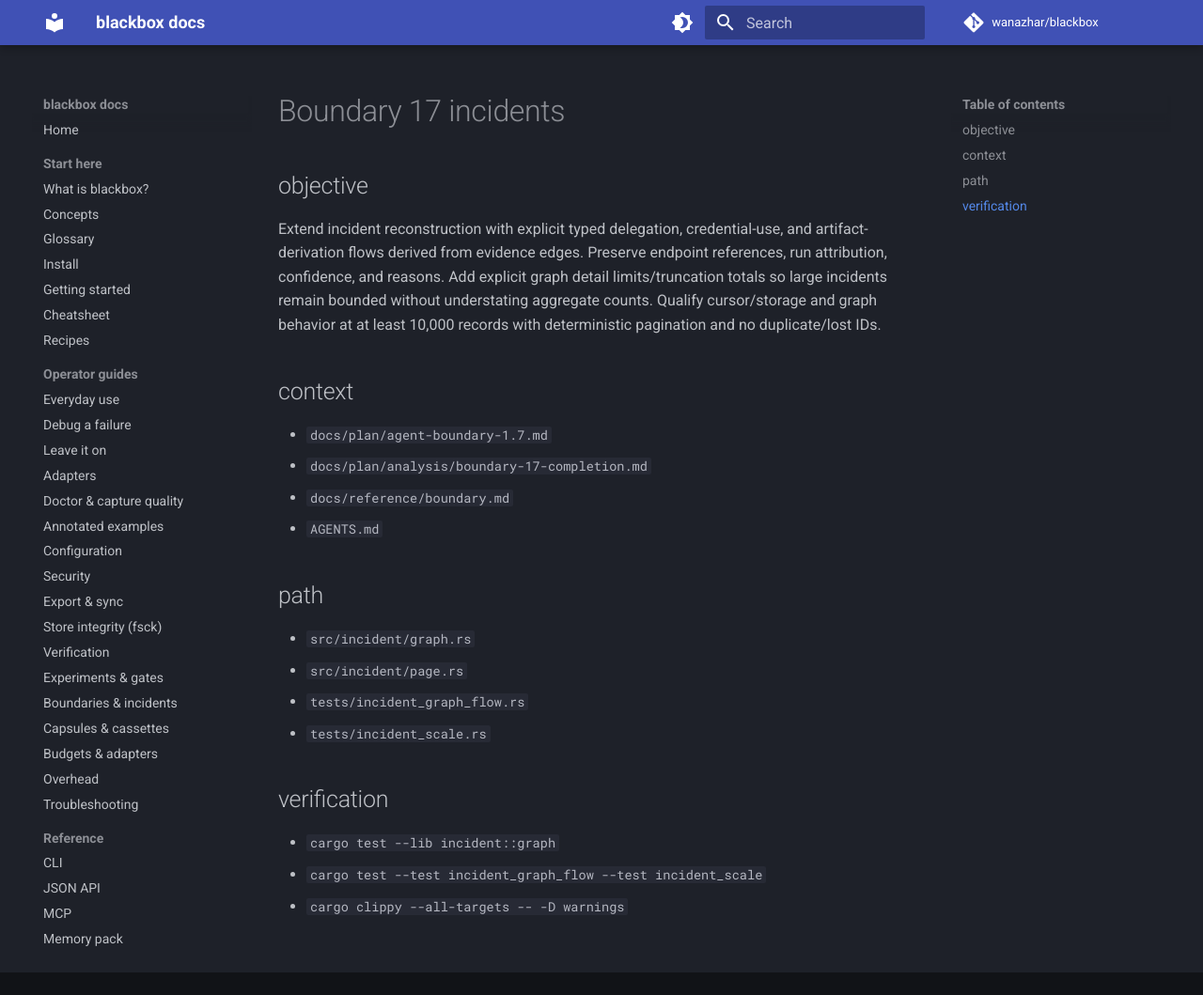
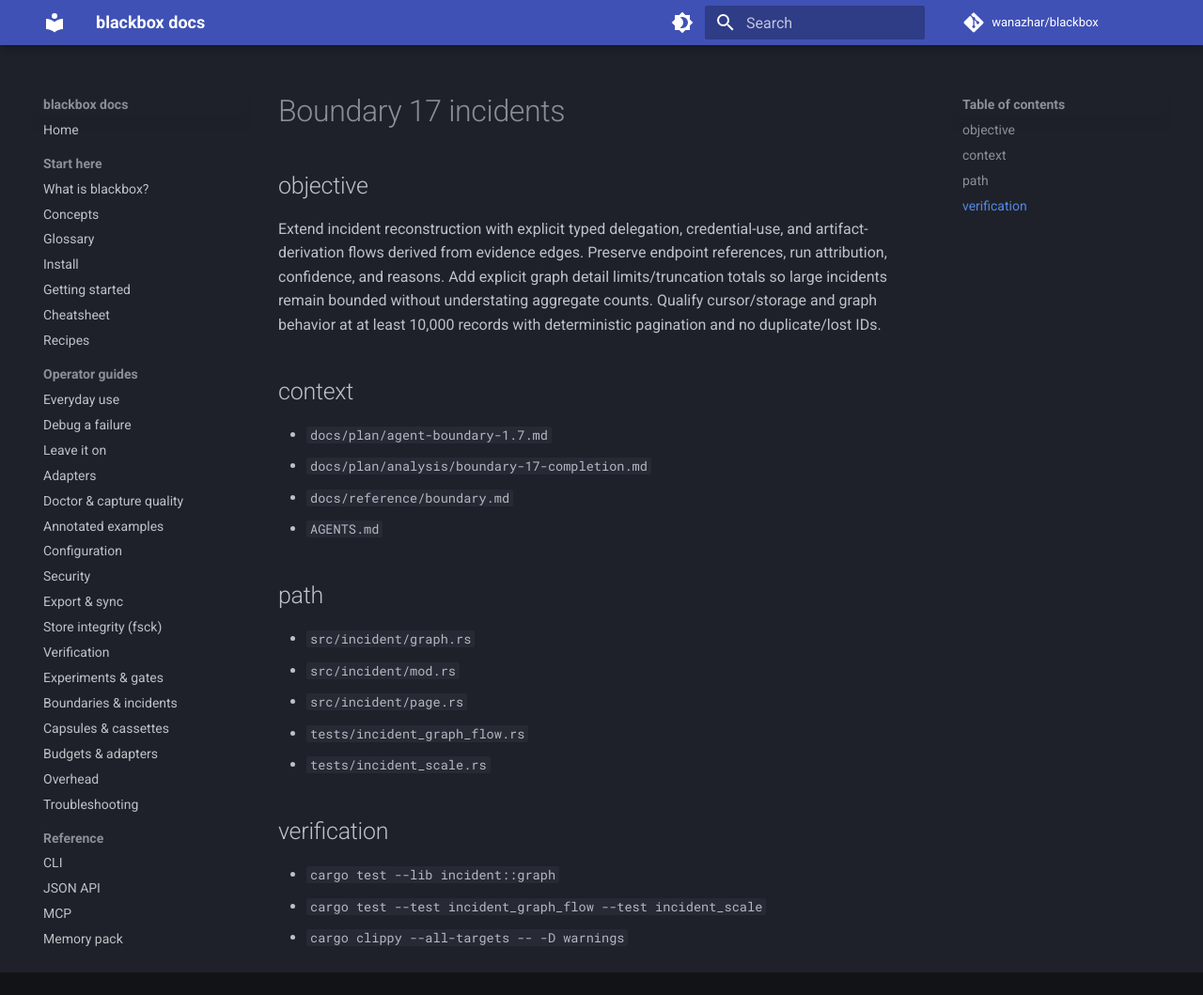
Before and after one commit to wanazhar/blackbox, an MkDocs documentation site: the page built from docs/plan/tasks/boundary-17-incidents.md, in a window 1280 px wide and 1059 px high. Shown: the whole window at 94% size. Built offline with MkDocs 1.6.1 and Material for MkDocs 9.7.7, drawn with Linux system fonts in a browser that asks for light colours; comment, search, counter and statistics services are not loaded.

Commit message:
docs(1.7): include incident integration export

```diff
--- a/docs/plan/tasks/boundary-17-incidents.md
+++ b/docs/plan/tasks/boundary-17-incidents.md
@@ -22,6 +22,7 @@ records with deterministic pagination and no duplicate/lost IDs.
 ## path
 
 - `src/incident/graph.rs`
+- `src/incident/mod.rs`
 - `src/incident/page.rs`
 - `tests/incident_graph_flow.rs`
 - `tests/incident_scale.rs`
```
